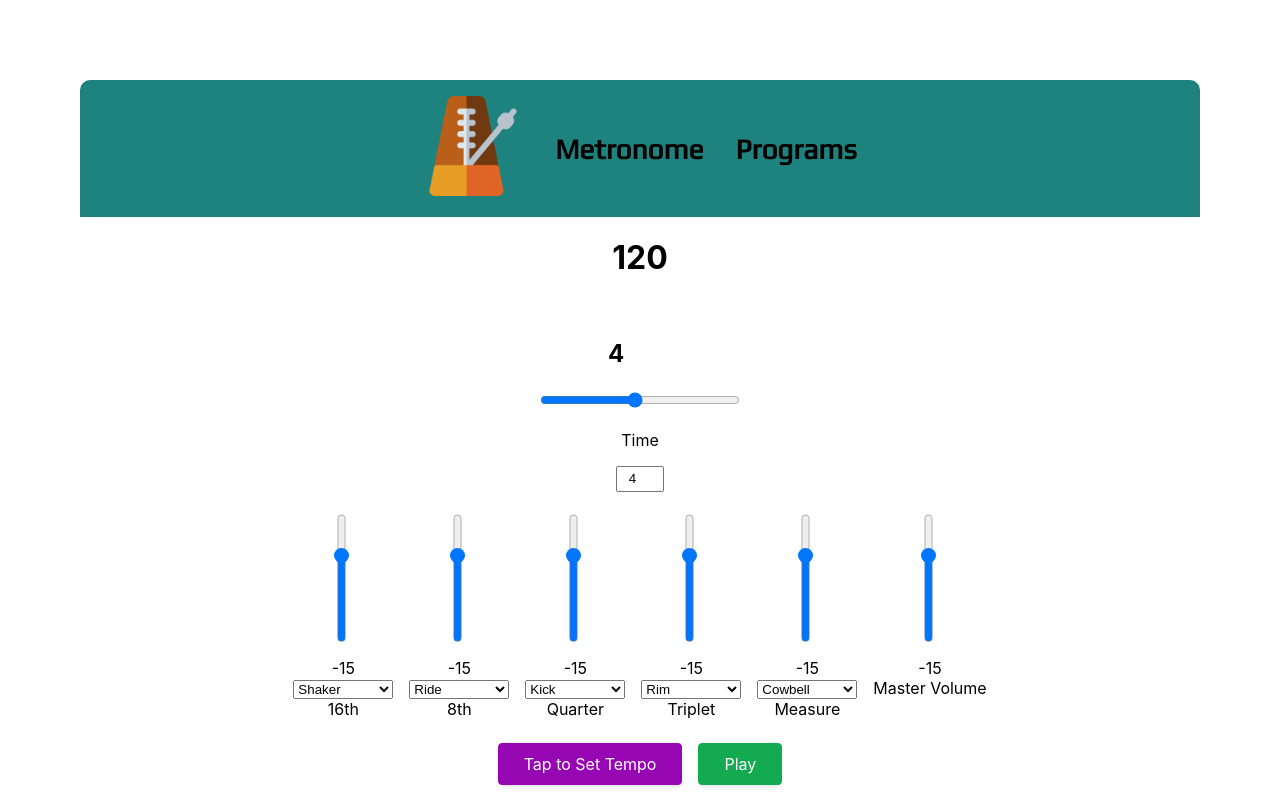
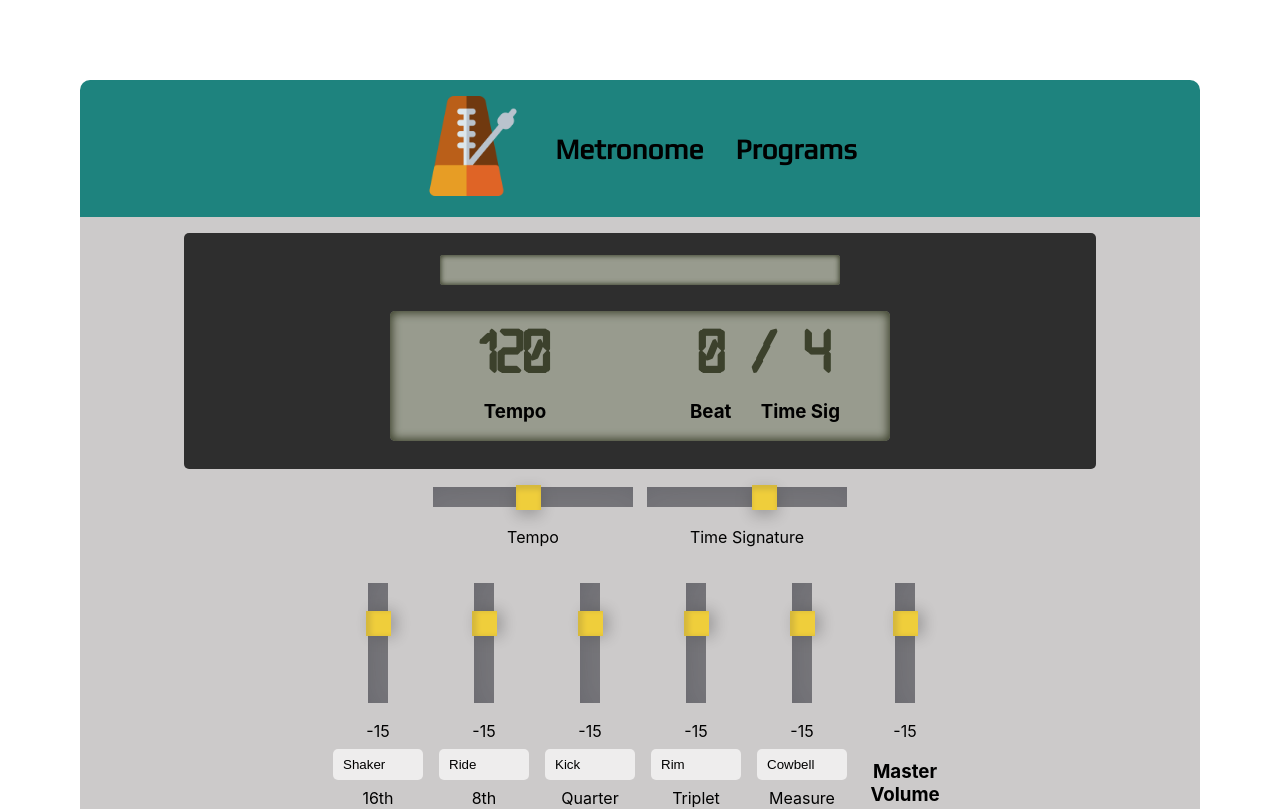
Before and after one commit to kurtmgray/metronome-react, a React (Create React App) app: page / in a window 1280 px wide. Shown: the top 809 px of the page. Built offline with nearby package versions, Linux system fonts and the light colour scheme; no server answers.

Commit message:
more styling, cursor fixed

```diff
--- a/src/App.css
+++ b/src/App.css
@@ -66,11 +66,13 @@ a {
   display: flex;
   flex-direction: column;
   align-items: center;
+  background-color: #cccaca;
+
   min-width: 750px;
 }
 
 .metronome {
-  background-color: white;
+  background-color: #cccaca;
   padding-bottom: 1rem;
   border-radius: 0px 0px 10px 10px;
 }
@@ -122,7 +124,8 @@ a {
   border-radius: 5px;
 }
 
-.programDisplay {
+.digitDisplay,
+.digitDisplayMet {
   display: flex;
   justify-content: space-around;
   width: 600px;
@@ -133,15 +136,36 @@ a {
   margin: 20px;
 }
 
+.digitDisplayMet {
+  width: 500px;
+}
+
 .displayElement {
   flex-basis: 33%;
 }
 
-.programDisplayNumber {
+.displayElementMet {
+  flex-basis: 30%;
+}
+
+.digitDisplayNumber {
   font-family: "Open24", sans-serif;
   font-size: 60px;
   font-weight: bolder;
   color: #3c412c;
+}
+
+.tempoTimeSliders {
+  display: flex;
+  width: 600px;
+  flex-direction: row;
+  justify-content: center;
+}
+
+.tempoBox {
+  display: flex;
+  gap: 10px;
+  text-align: center;
 }
 
 .programControls {
@@ -251,6 +275,42 @@ a {
   border: none;
 }
 
+.metSlider,
+.tempoSlider {
+  -webkit-appearance: none; /* Override default CSS styles */
+  appearance: none;
+  width: 120px; /* Full-width */
+  height: 20px; /* Specified height */
+  background: #5c5c5c; /* Grey background */
+  box-shadow: rgba(50, 50, 93, 0.25) 0px 30px 60px -12px inset,
+    rgba(0, 0, 0, 0.3) 0px 18px 36px -18px inset;
+  outline: none; /* Remove outline */
+  opacity: 0.7; /* Set transparency (for mouse-over effects on hover) */
+  -webkit-transition: 0.2s; /* 0.2 seconds transition on hover */
+  transition: opacity 0.2s;
+}
+
+.metSlider:hover,
+.tempoSlider:hover {
+  opacity: 1; /* Fully shown on mouse-over */
+}
+
+.metSlider::-webkit-slider-thumb,
+.tempoSlider::-webkit-slider-thumb {
+  -webkit-appearance: none; /* Override default look */
+  appearance: none;
+  width: 25px; /* Set a specific slider handle width */
+  height: 25px; /* Slider handle height */
+  background: #ffd000; /* Green background */
+  box-shadow: rgba(0, 0, 0, 0.15) 0px 5px 5px inset,
+    rgba(0, 0, 0, 0.35) 0px 5px 15px;
+  cursor: pointer; /* Cursor on hover */
+}
+
+.metSlider::-webkit-slider-runnable-track,
+.tempoSlider::-webkit-slider-runnable-track {
+}
+
 input[type="text"]:not(.barText):not(.presetTitle) {
   border: none;
   font-size: 40px;
@@ -264,7 +324,7 @@ input[type="text"].barText {
 }
 
 input[type="range"]:not(.tempoSlider) {
-  transform: translateY(60px) translateX(-18px) rotate(270deg);
+  transform: translateY(60px) translateX(-12px) rotate(270deg);
 }
 
 input[type="number"] {
@@ -274,7 +334,25 @@ input[type="number"] {
 }
 
 select {
-  width: 100px;
+  width: 90px;
+  /* font-family: "helvetica neue", helvetica; */
+  margin: 8px;
+  border-radius: 5px;
+  /* font-size: 1rem; */
+  font-weight: 200;
+  max-width: 100%;
+  padding: 8px 24px 8px 10px;
+  border: none;
+  background-color: #eeeded;
+  -webkit-appearance: none;
+  -moz-appearance: none;
+  appearance: none;
+}
+
+select:active,
+select:focus {
+  outline: none;
+  box-shadow: none;
 }
 
 .tempoEdit {
@@ -301,7 +379,6 @@ select {
   display: flex;
   flex-direction: column;
   align-items: center;
-  padding: 0.5rem;
 }
 
 .verticalRange {
@@ -309,15 +386,30 @@ select {
   width: 100px;
 }
 
-.programHead {
+.programHead,
+.mainDisplay {
   display: flex;
   flex-direction: column;
   align-items: center;
   width: 80%;
   border-radius: 5px;
-  background-color: black;
+  background-color: rgb(46, 46, 46);
   margin: 16px;
   padding: 8px;
+}
+
+.mainDisplay {
+  padding-top: 16px;
+}
+
+.mastVolLabel {
+  text-align: center;
+  width: 80px;
+}
+
+.beatTsLabel {
+  display: flex;
+  justify-content: space-between;
 }
 
 .programs {
--- a/src/ToneContext.js
+++ b/src/ToneContext.js
@@ -831,7 +831,6 @@ const reducer = (state, action) => {
       if (tempo < 30) tempo = 30;
       clearTimeout(timeoutId);
       timeoutId = setTimeout(() => {
-        console.log("fired");
         return { ...state, lastClick: null, secondToLastClick: null };
       }, 5000);
       return {
@@ -952,12 +951,11 @@ const reducer = (state, action) => {
           currentTempo: action.tempo,
           currentTimeSig: action.timeSig,
           currentMeasures: action.measures,
-          currentBeat:
-            action.timeSig < action.prevTimeSig
-              ? state.currentBeat > action.prevTimeSig
-                ? 1
-                : state.currentBeat + 1
-              : state.currentBeat + 1,
+          currentBeat: action.prevTimeSig
+            ? state.currentBeat >= action.prevTimeSig
+              ? 0
+              : null
+            : 1,
         };
       }
     }
@@ -1026,6 +1024,14 @@ export const ToneContext = ({ children }) => {
     tripSound.current = new Tone.Player(state.tripUrl).toDestination();
     sixtSound.current = new Tone.Player(state.sixtUrl).toDestination();
 
+    if (measSound.current.state === "started") {
+      measSound.current.stop();
+      quarSound.current.stop();
+      eighSound.current.stop();
+      tripSound.current.stop();
+      sixtSound.current.stop();
+    }
+
     measLoop.current = new Tone.Loop((time) => {
       measSound.current.start(time);
     }, "1m");
@@ -1051,20 +1057,35 @@ export const ToneContext = ({ children }) => {
   ]);
 
   // schedule draw events for metronome
-  // useEffect(() => {
-  //   Tone.Draw.cancel(0);
-  //   Tone.Transport.PPQ = 24;
-  //   Tone.Transport.scheduleRepeat((time) => {
-  //     // dispatch({ type: "updateCurrentBeat" });
-  //     dispatch({ type: "toggleStartLeft" });
-  //     scheduleDraw(dispatch, time, state); // scheduled, so don't have access to changing state.
-  //   }, "4n");
-  // }, [state.isPlaying]);
+  const startLeft = useRef(false);
+  useEffect(() => {
+    Tone.Draw.cancel(0);
+    Tone.Transport.PPQ = 24;
+    Tone.Transport.scheduleRepeat((time) => {
+      dispatch({ type: "updateCurrentBeat" });
+      startLeft.current = !startLeft.current;
+      scheduleDraw(dispatch, time, startLeft);
+    }, "4n");
+    Tone.Transport.scheduleRepeat((time) => {
+      dispatch({ type: "updateCurrentMeasure" });
+    }, "1m");
+    // if (!state.isPlaying) {
+    //   Tone.Transport.stop();
+    //   Tone.Transport.cancel(0);
+    //   startLeft.current = false;
+    //   dispatch({ type: "stop" });
+    //   dispatch({ type: "resetCurrentBeat" });
+    //   console.log("lkajsdjkl");
+    // }
+  }, [state.isPlaying]);
 
   // for metronome
   useEffect(() => {
     if (state.isPlaying && !state.activeProgramId && !state.programMode) {
       Tone.start();
+      // Tone.Transport.scheduleRepeat((time) => {
+      //   scheduleDraw(dispatch, time, startLeft);
+      // }, "4n");
       Tone.Transport.start();
     } else if (
       !state.isPlaying &&
@@ -1073,6 +1094,7 @@ export const ToneContext = ({ children }) => {
     ) {
       Tone.Transport.stop();
       Tone.Transport.cancel();
+      startLeft.current = true;
       measLoop.current.stop();
       quarLoop.current.stop();
       eighLoop.current.stop();
@@ -1143,27 +1165,14 @@ export const ToneContext = ({ children }) => {
   ]);
 
   // for program
-  const startLeft = useRef(false);
   useEffect(() => {
     if (state.activeProgramId && state.programMode && state.isPlaying) {
+      console.log(Tone.Transport.timeSignature);
+
       Tone.start();
-      Tone.Transport.cancel();
       Tone.Transport.lookahead = 100;
-      Tone.Draw.cancel();
+      // Tone.Draw.cancel();
       console.log("test");
-
-      //schedule the beat display increment
-      Tone.Transport.scheduleRepeat((time) => {
-        dispatch({ type: "updateCurrentBeat" });
-        startLeft.current = !startLeft.current;
-        scheduleDraw(dispatch, time, startLeft);
-      }, "4n");
-      // schedule the measure display increment
-      Tone.Transport.scheduleRepeat((time) => {
-        dispatch({ type: "updateCurrentMeasure" });
-      }, "1m");
-      // schedule the beat cursor
-      Tone.Transport.scheduleRepeat((time) => {}, "2n");
 
       // calculate beats in the programming for scheduling start of presets
       const activeProgram = state.programs.find(
@@ -1180,12 +1189,13 @@ export const ToneContext = ({ children }) => {
 
       // schedules a stop and reset of currentBeat after all of the beats in the program
       Tone.Transport.schedule((time) => {
+        Tone.Transport.timeSignature = activeProgram.presets[0].timeSignature; // reset to 1st timeSig at start
         Tone.Transport.stop();
-        console.log("stop");
+        Tone.Transport.cancel(0);
+        startLeft.current = false;
         dispatch({ type: "stop" });
         dispatch({ type: "resetCurrentBeat" });
       }, `0:${runningTotalBeats}:0`);
-      console.log(runningTotalBeats);
 
       // attaches sound URLs to Players, sets volume based on presets
       // schedules loop iterations and start beats
@@ -1204,14 +1214,10 @@ export const ToneContext = ({ children }) => {
         players.player("sixt").volume.value = preset.volume.sixt;
 
         Tone.Transport.schedule(() => {
-          // Tone.Draw.cancel();
           Tone.Transport.bpm.value = preset.tempo;
           Tone.Transport.timeSignature = preset.timeSignature;
-          dispatch({
-            type: "toggleActivePresetDivs",
-            current: i,
-            previous: i === 0 ? null : i - 1,
-          });
+          console.log(Tone.Transport.timeSignature);
+
           const prevTimeSig =
             i > 0 ? activeProgram.presets[i - 1].timeSignature : null;
           dispatch({
@@ -1221,7 +1227,15 @@ export const ToneContext = ({ children }) => {
             measures: preset.iterations,
             prevTimeSig: prevTimeSig,
           });
+          dispatch({
+            type: "toggleActivePresetDivs",
+            current: i,
+            previous: i === 0 ? null : i - 1,
+          });
         }, `0:${markerBeats[i]}:0`);
+
+        if (i === activeProgram.presets.length - 1) {
+        }
 
         return Object.keys(preset.sounds).forEach((sound) => {
           let loop = new Tone.Loop((time) => {
@@ -1238,8 +1252,11 @@ export const ToneContext = ({ children }) => {
       // activeProgram.presets.map((preset, i) => {});
       Tone.Transport.start();
     } else if (state.activeProgramId && state.programMode && !state.isPlaying) {
+      Tone.Transport.stop();
       Tone.Transport.cancel(0);
-      Tone.Transport.stop();
+      startLeft.current = false;
+      dispatch({ type: "stop" });
+      dispatch({ type: "resetCurrentBeat" });
     }
   }, [
     state.isPlaying,
--- a/src/Utilities.js
+++ b/src/Utilities.js
@@ -2,6 +2,7 @@ import * as Tone from "tone";
 import React from "react";
 
 export const scheduleDraw = (dispatch, time, startLeft) => {
+  console.log(startLeft.current);
   if (!startLeft.current) {
     Tone.Draw.schedule(() => {
       dispatch({ type: "toggleActiveDrawNote", value: 1 });
--- a/src/components/Metronome.js
+++ b/src/components/Metronome.js
@@ -15,10 +15,7 @@ export default function Metronome() {
       <div className="metronome">
         <div className="controls" id="controls">
           <div className="mainDisplay">
-            <div className="tempoDisplay">
-              <h1>{state.tempo}</h1>
-            </div>
-            <div id="notes">
+            <div className="notes">
               <div
                 id=""
                 className={classNames("note", {
@@ -98,16 +95,25 @@ export default function Metronome() {
                 })}
               ></div>
             </div>
-            <div className="beatInfo">
-              <div className="beatsPerDisplay">
-                <h2>{state.beatsPerMeasure}</h2>
+            <div className="digitDisplayMet">
+              <div className="displayElementMet">
+                <span className="digitDisplayNumber">{state.tempo}</span>
+                <h3>Tempo</h3>
               </div>
-              <div className="beatDisplay">
-                <h2>{state.currentBeat}</h2>
+              <div className="displayElementMet">
+                <span className="digitDisplayNumber">
+                  {state.currentBeat || "0"} / {state.beatsPerMeasure}
+                </span>
+                <div className="beatTsLabel">
+                  <h3>Beat</h3>
+                  <h3>Time Sig</h3>
                 </div>
               </div>
             </div>
-          <div id="tempoBox">
+          </div>
+          <div className="tempoTimeSliders">
+            <div className="tempoBox">
+              <div>
                 <input
                   className="tempoSlider"
                   id="tempo"
@@ -120,19 +126,17 @@ export default function Metronome() {
                     dispatch({ type: "tempo", value: Number(e.target.value) })
                   }
                 />
+                <p>Tempo</p>
               </div>
-          <div className="signature">
-            <p>
-              Time
-              {/* <span id="showBPM">{state.beatsPerMeasure}</span> */}
-            </p>
+              <div>
                 <input
+                  className="tempoSlider"
                   id="bpm"
-              type="number"
+                  type="range"
                   min={1}
                   max={6}
                   value={state.beatsPerMeasure}
-              style={{ height: "20px", width: "40px" }}
+                  style={{ height: "20px", width: "200px" }}
                   onChange={(e) =>
                     dispatch({
                       type: "beatsPerMeasure",
@@ -140,12 +144,18 @@ export default function Metronome() {
                     })
                   }
                 />
+                <p>
+                  Time Signature
+                  {/* <span id="showBPM">{state.beatsPerMeasure}</span> */}
+                </p>
+              </div>
+            </div>
           </div>
           <div className="soundControlContainer">
             <div className="soundControl">
               <div className="verticalRange">
                 <input
-                  className="metControl"
+                  className="metSlider"
                   id="bpm"
                   type="range"
                   min={-50}
@@ -167,7 +177,6 @@ export default function Metronome() {
                   }
                   disabled={state.isPlaying}
                 >
-                  <option>Choose a Sound</option>
                   <optgroup label="DigiMet">
                     <option value={sounds.digital.down}>Down</option>
                     <option value={sounds.digital.up}>Up</option>
@@ -177,10 +186,8 @@ export default function Metronome() {
                     <option value={sounds.drumkit.boom}>Boom</option>
                     <option value={sounds.drumkit.hihat}>Hi-Hat</option>
                     <option value={sounds.drumkit.kick}>Kick</option>
-                    <option value={sounds.drumkit.openHihat}>
-                      Open Hi-Hat
-                    </option>
-                    <option value={sounds.drumkit.ride}>Ride Cymbal</option>
+                    <option value={sounds.drumkit.openHihat}>Hi-Hat 2</option>
+                    <option value={sounds.drumkit.ride}>Ride</option>
                     <option value={sounds.drumkit.snare}>Snare</option>
                     <option value={sounds.drumkit.tom}>Tom</option>
                   </optgroup>
@@ -209,7 +216,7 @@ export default function Metronome() {
             <div className="soundControl">
               <div className="verticalRange">
                 <input
-                  className="metControl"
+                  className="metSlider"
                   id="bpm"
                   type="range"
                   min={-50}
@@ -231,7 +238,6 @@ export default function Metronome() {
                   }
                   disabled={state.isPlaying}
                 >
-                  <option>Choose a Sound</option>
                   <optgroup label="DigiMet">
                     <option value={sounds.digital.down}>Down</option>
                     <option value={sounds.digital.up}>Up</option>
@@ -241,10 +247,8 @@ export default function Metronome() {
                     <option value={sounds.drumkit.boom}>Boom</option>
                     <option value={sounds.drumkit.hihat}>Hi-Hat</option>
                     <option value={sounds.drumkit.kick}>Kick</option>
-                    <option value={sounds.drumkit.openHihat}>
-                      Open Hi-Hat
-                    </option>
-                    <option value={sounds.drumkit.ride}>Ride Cymbal</option>
+                    <option value={sounds.drumkit.openHihat}>Hi-Hat 2</option>
+                    <option value={sounds.drumkit.ride}>Ride</option>
                     <option value={sounds.drumkit.snare}>Snare</option>
                     <option value={sounds.drumkit.tom}>Tom</option>
                   </optgroup>
@@ -272,7 +276,7 @@ export default function Metronome() {
             <div className="soundControl">
               <div className="verticalRange">
                 <input
-                  className="metControl"
+                  className="metSlider"
                   id="bpm"
                   type="range"
                   min={-50}
@@ -294,7 +298,6 @@ export default function Metronome() {
                   }
                   disabled={state.isPlaying}
                 >
-                  <option>Choose a Sound</option>
                   <optgroup label="DigiMet">
                     <option value={sounds.digital.down}>Down</option>
                     <option value={sounds.digital.up}>Up</option>
@@ -304,10 +307,8 @@ export default function Metronome() {
                     <option value={sounds.drumkit.boom}>Boom</option>
                     <option value={sounds.drumkit.hihat}>Hi-Hat</option>
                     <option value={sounds.drumkit.kick}>Kick</option>
-                    <option value={sounds.drumkit.openHihat}>
-                      Open Hi-Hat
-                    </option>
-                    <option value={sounds.drumkit.ride}>Ride Cymbal</option>
+                    <option value={sounds.drumkit.openHihat}>Hi-Hat 2</option>
+                    <option value={sounds.drumkit.ride}>Ride</option>
                     <option value={sounds.drumkit.snare}>Snare</option>
                     <option value={sounds.drumkit.tom}>Tom</option>
                   </optgroup>
@@ -335,7 +336,7 @@ export default function Metronome() {
             <div className="soundControl">
               <div className="verticalRange">
                 <input
-                  className="metControl"
+                  className="metSlider"
                   id="bpm"
                   type="range"
                   min={-50}
@@ -357,7 +358,6 @@ export default function Metronome() {
                   }
                   disabled={state.isPlaying}
                 >
-                  <option>Choose a Sound</option>
                   <optgroup label="DigiMet">
                     <option value={sounds.digital.down}>Down</option>
                     <option value={sounds.digital.up}>Up</option>
@@ -367,10 +367,8 @@ export default function Metronome() {
                     <option value={sounds.drumkit.boom}>Boom</option>
                     <option value={sounds.drumkit.hihat}>Hi-Hat</option>
                     <option value={sounds.drumkit.kick}>Kick</option>
-                    <option value={sounds.drumkit.openHihat}>
-                      Open Hi-Hat
-                    </option>
-                    <option value={sounds.drumkit.ride}>Ride Cymbal</option>
+                    <option value={sounds.drumkit.openHihat}>Hi-Hat 2</option>
+                    <option value={sounds.drumkit.ride}>Ride</option>
                     <option value={sounds.drumkit.snare}>Snare</option>
                     <option value={sounds.drumkit.tom}>Tom</option>
                   </optgroup>
@@ -398,7 +396,7 @@ export default function Metronome() {
             <div className="soundControl">
               <div className="verticalRange">
                 <input
-                  className="metControl"
+                  className="metSlider"
                   id="bpm"
                   type="range"
                   min={-50}
@@ -420,7 +418,6 @@ export default function Metronome() {
                   }
                   disabled={state.isPlaying}
                 >
-                  <option>Choose a Sound</option>
                   <optgroup label="DigiMet">
                     <option value={sounds.digital.down}>Down</option>
                     <option value={sounds.digital.up}>Up</option>
@@ -430,10 +427,8 @@ export default function Metronome() {
                     <option value={sounds.drumkit.boom}>Boom</option>
                     <option value={sounds.drumkit.hihat}>Hi-Hat</option>
                     <option value={sounds.drumkit.kick}>Kick</option>
-                    <option value={sounds.drumkit.openHihat}>
-                      Open Hi-Hat
-                    </option>
-                    <option value={sounds.drumkit.ride}>Ride Cymbal</option>
+                    <option value={sounds.drumkit.openHihat}>Hi-Hat 2</option>
+                    <option value={sounds.drumkit.ride}>Ride</option>
                     <option value={sounds.drumkit.snare}>Snare</option>
                     <option value={sounds.drumkit.tom}>Tom</option>
                   </optgroup>
@@ -461,7 +456,7 @@ export default function Metronome() {
             <div className="soundControl">
               <div className="verticalRange">
                 <input
-                  className="metControl"
+                  className="metSlider"
                   id="mastVol"
                   type="range"
                   min={-50}
@@ -473,7 +468,9 @@ export default function Metronome() {
                 />
               </div>
               <span id="mastVol">{state.mastVol}</span>
-              <label htmlFor="mastVol">Master Volume</label>
+              <label className="mastVolLabel" htmlFor="mastVol">
+                <h3>Master Volume</h3>
+              </label>
             </div>
           </div>
         </div>
--- a/src/components/PresetDetails.js
+++ b/src/components/PresetDetails.js
@@ -101,6 +101,7 @@ export default function PresetDetails() {
         <div className="soundControl">
           <div className="verticalRange">
             <input
+              className="metSlider"
               id="bpm"
               type="range"
               min={-50}
@@ -176,6 +177,7 @@ export default function PresetDetails() {
         <div className="soundControl">
           <div className="verticalRange">
             <input
+              className="metSlider"
               id="bpm"
               type="range"
               min={-50}
@@ -251,6 +253,7 @@ export default function PresetDetails() {
         <div className="soundControl">
           <div className="verticalRange">
             <input
+              className="metSlider"
               id="bpm"
               type="range"
               min={-50}
@@ -326,6 +329,7 @@ export default function PresetDetails() {
         <div className="soundControl">
           <div className="verticalRange">
             <input
+              className="metSlider"
               id="bpm"
               type="range"
               min={-50}
@@ -401,6 +405,7 @@ export default function PresetDetails() {
         <div className="soundControl">
           <div className="verticalRange">
             <input
+              className="metSlider"
               id="bpm"
               type="range"
               min={-50}
```
Also changed, not shown: src/components/Program.js (+5 -6 lines), notes.txt. Lines whose indentation alone changed are shown as unchanged.
